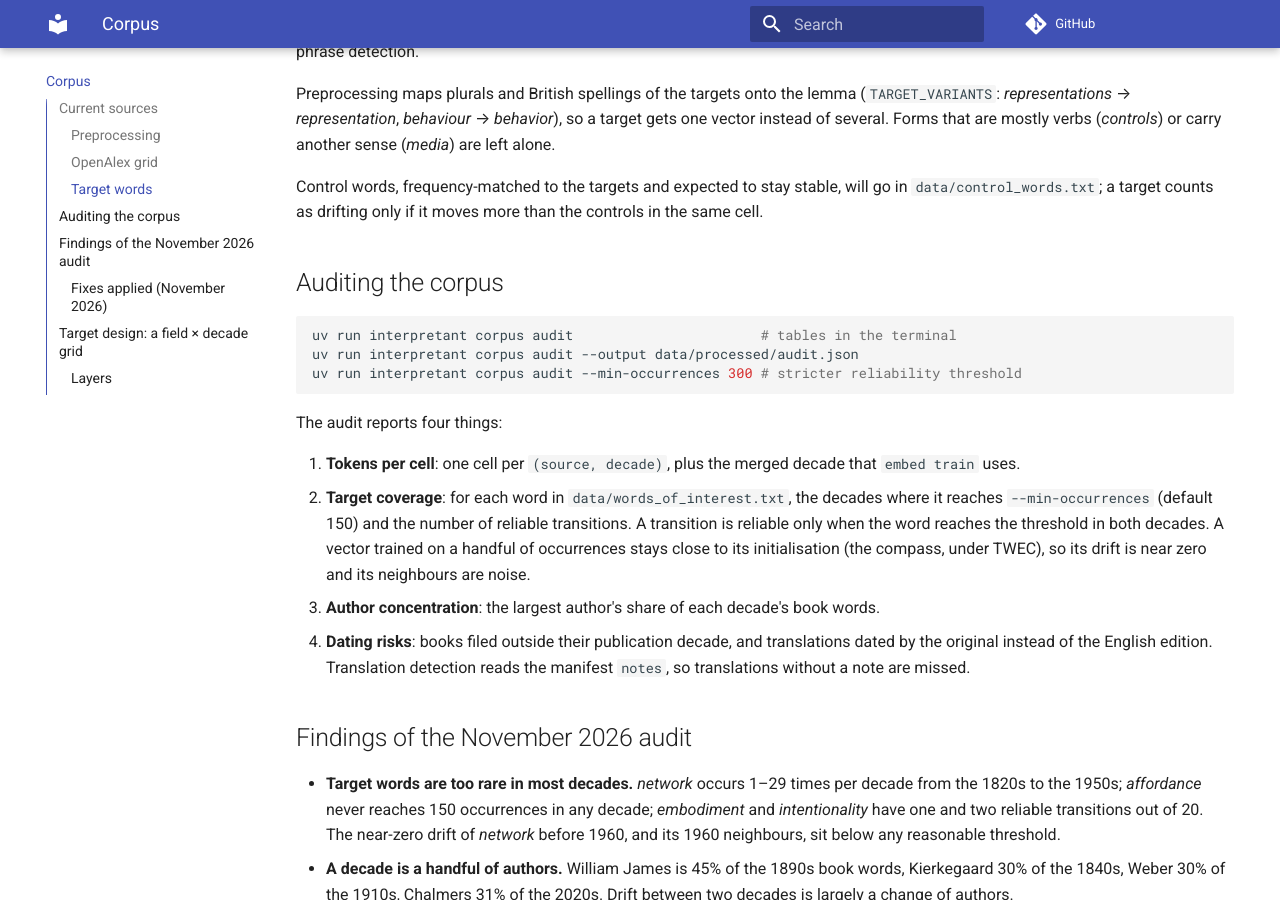
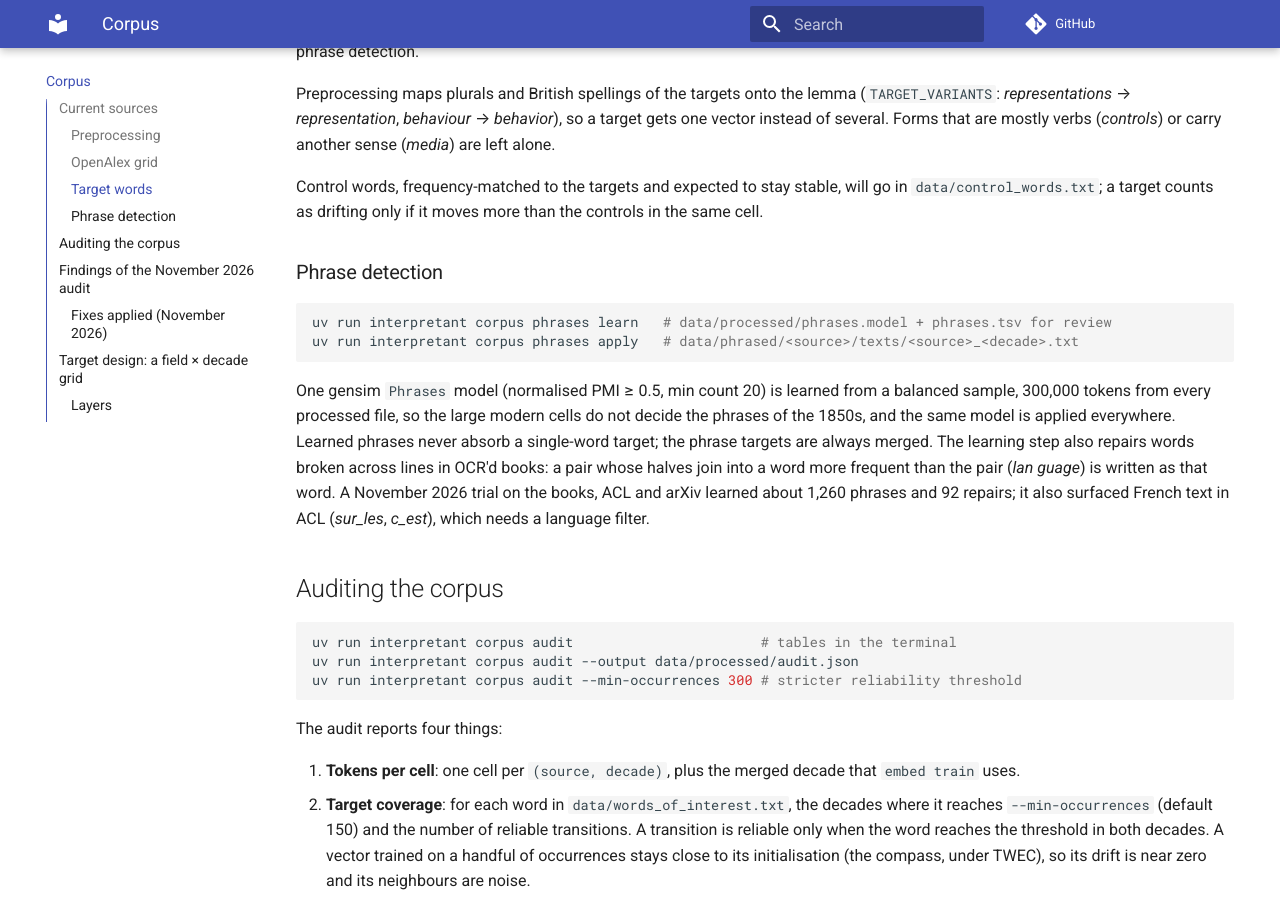
Before and after one commit to Dovalization/interpretant, an MkDocs documentation site: the page built from docs/corpus.md, in a window 1280 px wide and 900 px high, scrolled down 1791 px. Built offline with MkDocs 1.6.1 and Material for MkDocs 9.7.7, drawn with Linux system fonts in a browser that asks for light colours; comment, search, counter and statistics services are not loaded.

Commit message:
docs: phrase detection in docs/corpus.md and ROADMAP

````diff
--- a/docs/corpus.md
+++ b/docs/corpus.md
@@ -82,6 +82,22 @@ carry another sense (*media*) are left alone.
 Control words, frequency-matched to the targets and expected to stay stable, will go in
 `data/control_words.txt`; a target counts as drifting only if it moves more than the
 controls in the same cell.
+
+### Phrase detection
+
+```bash
+uv run interpretant corpus phrases learn   # data/processed/phrases.model + phrases.tsv for review
+uv run interpretant corpus phrases apply   # data/phrased/<source>/texts/<source>_<decade>.txt
+```
+
+One gensim `Phrases` model (normalised PMI ≥ 0.5, min count 20) is learned from a
+balanced sample, 300,000 tokens from every processed file, so the large modern cells do not
+decide the phrases of the 1850s, and the same model is applied everywhere. Learned phrases
+never absorb a single-word target; the phrase targets are always merged. The learning step
+also repairs words broken across lines in OCR'd books: a pair whose halves join into a word
+more frequent than the pair (*lan guage*) is written as that word. A November 2026 trial on
+the books, ACL and arXiv learned about 1,260 phrases and 92 repairs; it also surfaced French
+text in ACL (*sur_les*, *c_est*), which needs a language filter.
 
 ## Auditing the corpus
 
````
Also changed, not shown: ROADMAP.md (+3 -2 lines).
